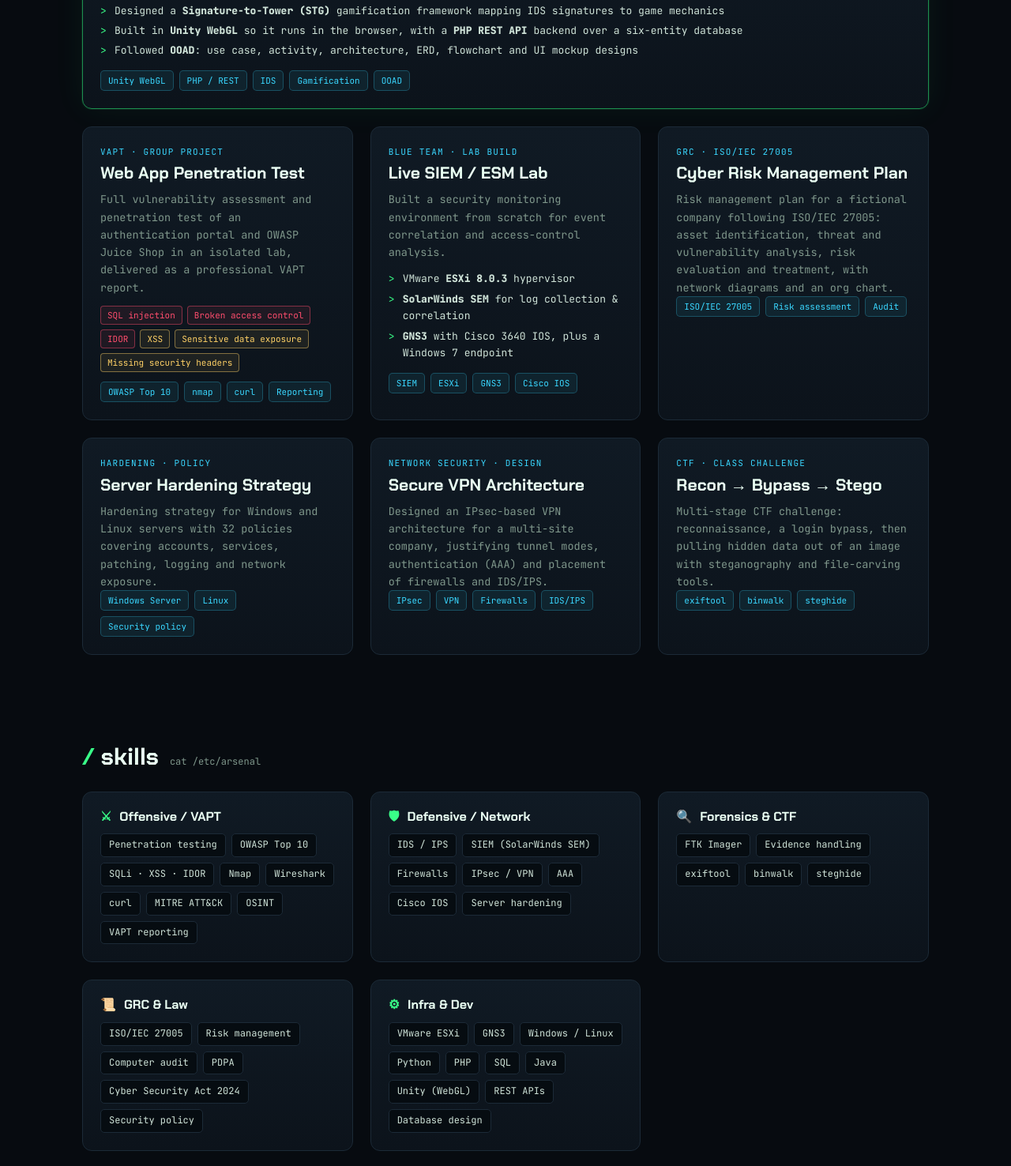
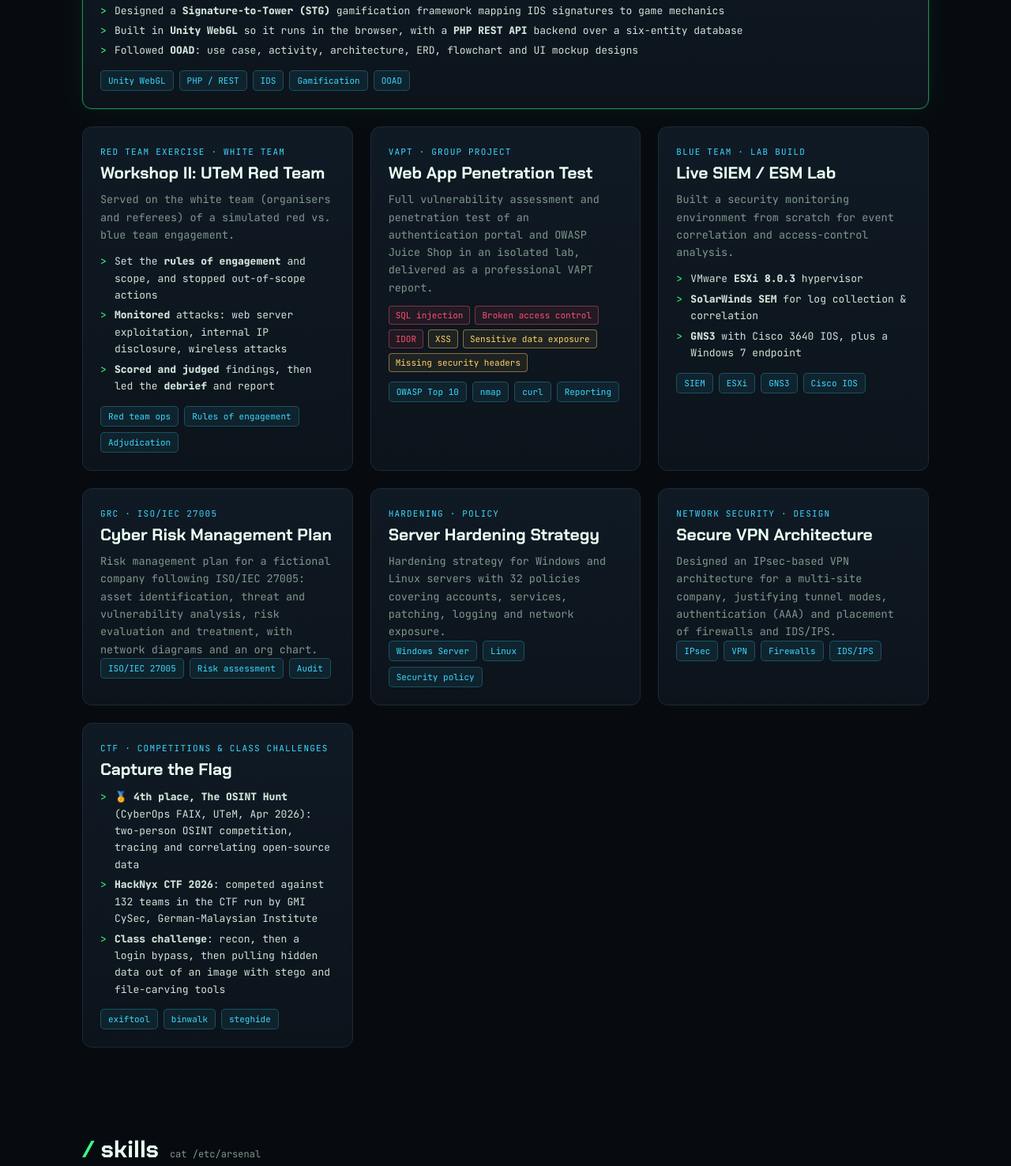
Before and after one commit to KarusDeArmas/KarusDeArmas.github.io, a plain HTML site: page index.html in a window 1280 px wide. Shown: the part 1436-2912 px from the top of the page at 79% size. Drawn offline with Linux system fonts and the light colour scheme.

Commit message:
add CTF + white team

```diff
--- a/index.html
+++ b/index.html
@@ -221,6 +221,18 @@ body.game.touchdev #touch{display:flex}
         <div class="tags plat"><span class="tag">Unity WebGL</span><span class="tag">PHP / REST</span><span class="tag">IDS</span><span class="tag">Gamification</span><span class="tag">OOAD</span></div>
       </article>
 
+      <article class="card proj plat">
+        <div class="kicker">Red team exercise · White team</div>
+        <h3>Workshop II: UTeM Red Team</h3>
+        <p>Served on the white team (organisers and referees) of a simulated red vs. blue team engagement.</p>
+        <ul>
+          <li>Set the <b>rules of engagement</b> and scope, and stopped out-of-scope actions</li>
+          <li><b>Monitored</b> attacks: web server exploitation, internal IP disclosure, wireless attacks</li>
+          <li><b>Scored and judged</b> findings, then led the <b>debrief</b> and report</li>
+        </ul>
+        <div class="tags plat"><span class="tag">Red team ops</span><span class="tag">Rules of engagement</span><span class="tag">Adjudication</span></div>
+      </article>
+
       <article class="card proj plat" data-flag="0.25">
         <div class="kicker">VAPT · Group project</div>
         <h3>Web App Penetration Test</h3>
@@ -263,9 +275,13 @@ body.game.touchdev #touch{display:flex}
       </article>
 
       <article class="card proj plat" data-flag="0.5">
-        <div class="kicker">CTF · Class challenge</div>
-        <h3>Recon → Bypass → Stego</h3>
-        <p>Multi-stage CTF challenge: reconnaissance, a login bypass, then pulling hidden data out of an image with steganography and file-carving tools.</p>
+        <div class="kicker">CTF · Competitions &amp; class challenges</div>
+        <h3>Capture the Flag</h3>
+        <ul>
+          <li><b>🏅 4th place, The OSINT Hunt</b> (CyberOps FAIX, UTeM, Apr 2026): two-person OSINT competition, tracing and correlating open-source data</li>
+          <li><b>HackNyx CTF 2026</b>: competed against 132 teams in the CTF run by GMI CySec, German-Malaysian Institute</li>
+          <li><b>Class challenge</b>: recon, then a login bypass, then pulling hidden data out of an image with stego and file-carving tools</li>
+        </ul>
         <div class="tags plat"><span class="tag">exiftool</span><span class="tag">binwalk</span><span class="tag">steghide</span></div>
       </article>
     </div>
@@ -301,7 +317,7 @@ body.game.touchdev #touch{display:flex}
       <div class="card edu plat">
         <h3>Certifications</h3>
         <div class="timeline">
-          <div><b style="color:var(--g)">CompTIA Security+ (SY0-701)</b> <span>· CompTIA · 2026</span></div>
+          <div><b style="color:var(--g)">CompTIA Security+ (SY0-701)</b> <span>· CompTIA · valid May 2026 – May 2029</span><br><span style="font-size:11px">verification ID: fbdba0ff5bab40e5b8bb518b4950e7a4</span></div>
           <div>Red Teaming Level 0 <span>· OWASP · 2026</span></div>
         </div>
         <h3 style="margin-top:22px">Diploma in Information Technology</h3>
@@ -371,7 +387,7 @@ body.game.touchdev #touch{display:flex}
 /* ===== Edit your details here ===== */
 const CONFIG = {
   email:    "arifsyahmi.sec@gmail.com",
-  linkedin: "https://www.linkedin.com/in/arifsyhmi",
+  linkedin: "https://www.linkedin.com/in/arifsyahmi-sec",
   github:   "https://github.com/KarusDeArmas",
   phone:    "",   // optional, e.g. "+60 12-345 6789"
   location: "Malaysia"
```
